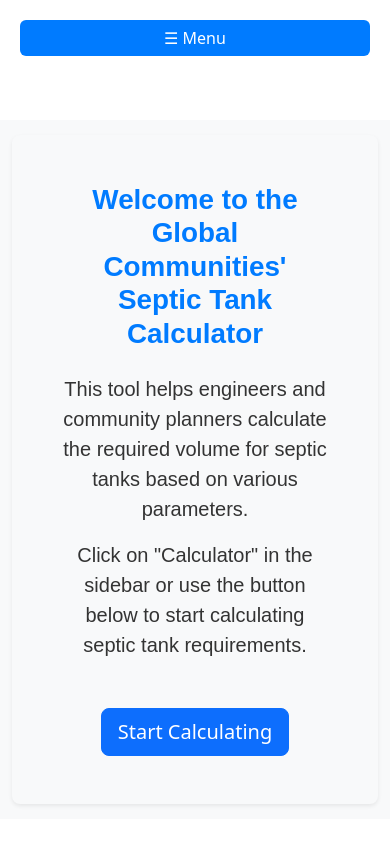
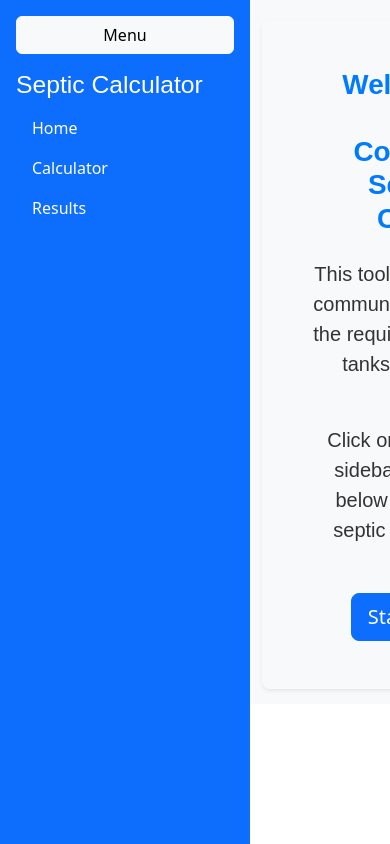
Before and after one commit to Annamaria9-coder/SepticTankCalculator, a Flask app: page / in a window 390 px wide; the page is wider, and only the part inside the window is pictured. Run offline with Flask 3, Linux system fonts and the light colour scheme.

Commit message:
Update home.html

```diff
--- a/app/templates/home.html
+++ b/app/templates/home.html
@@ -10,14 +10,19 @@
 </head>
 <body>
 
-<div class="sidebar">
-    <h2>Septic Calculator</h2>
-    <a href="/">Home</a>
-    <a href="/calculate">Calculator</a>
-    <a href="#">Results</a>
+<!-- Responsive Sidebar -->
+<div class="d-flex flex-column flex-shrink-0 p-3 bg-primary text-white position-fixed" id="sidebar" style="width: 250px; height: 100vh;">
+    <button class="btn btn-light d-md-none mb-3" id="toggle-sidebar">Menu</button>
+    <h2 class="text-white">Septic Calculator</h2>
+    <nav class="nav nav-pills flex-column">
+        <a href="/" class="nav-link text-white">Home</a>
+        <a href="/calculate" class="nav-link text-white">Calculator</a>
+        <a href="#" class="nav-link text-white">Results</a>
+    </nav>
 </div>
 
-<div class="container mt-5">
+<!-- Main Content -->
+<div class="container" style="margin-left: 250px; padding-top: 20px;">
     <div class="p-5 bg-light rounded-3 shadow-sm">
         <h1 class="text-center mb-4" style="font-weight: bold; color: #007bff;">Welcome to the Global Communities' Septic Tank Calculator</h1>
         <p class="text-center fs-5">
@@ -32,22 +37,14 @@
     </div>
 </div>
 
-<!-- Add mobile responsive styles for the sidebar -->
+<!-- JavaScript for Sidebar Toggle -->
 <script>
     document.addEventListener('DOMContentLoaded', () => {
-        // Mobile-friendly sidebar toggle
-        const sidebar = document.querySelector('.sidebar');
-        const container = document.querySelector('.container');
-
-        // Add a toggle button for small screens
-        const toggleButton = document.createElement('button');
-        toggleButton.textContent = '☰ Menu';
-        toggleButton.classList.add('btn', 'btn-primary', 'd-md-none', 'mb-3');
-        toggleButton.style.margin = '20px';
-        document.body.insertBefore(toggleButton, sidebar);
+        const sidebar = document.getElementById('sidebar');
+        const toggleButton = document.getElementById('toggle-sidebar');
 
         toggleButton.addEventListener('click', () => {
-            sidebar.classList.toggle('active');
+            sidebar.classList.toggle('d-none');
         });
     });
 </script>
```
